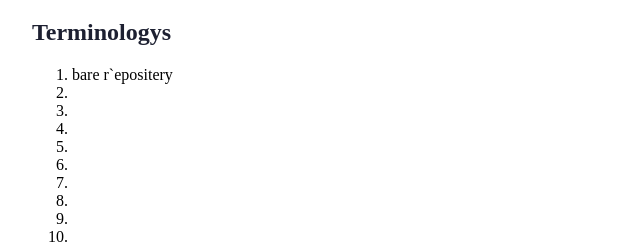
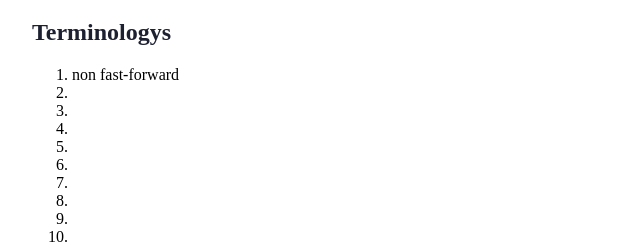
Before and after one commit to AinyFeng/git_learning, a plain HTML site: page index.html in a window 1280 px wide. Both pictures are taken after a click on the element "Terminologys". Shown: the part 227-471 px from the top of the page, 26-666 px from the left. Drawn offline with Linux system fonts and the light colour scheme.

Commit message:
Add non fast-forward

```diff
--- a/index.html
+++ b/index.html
@@ -14,7 +14,7 @@
         <div class="accordion"><h1>Terminologys</h1></div>
             <div class="panel">
                 <ol>
-                    <li>bare r`epositery</li>
+                    <li>non fast-forward</li>
                     <li></li>
                     <li></li>
                     <li></li>
```
